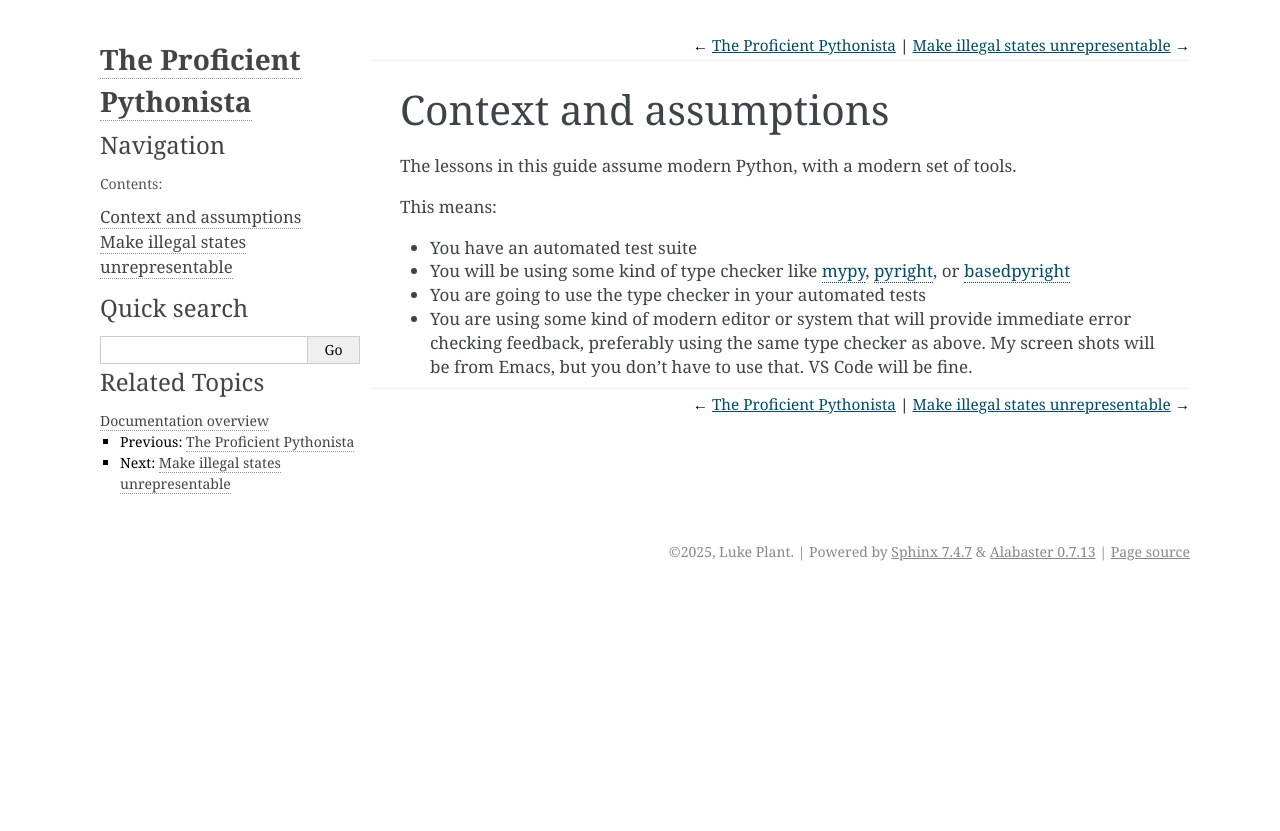
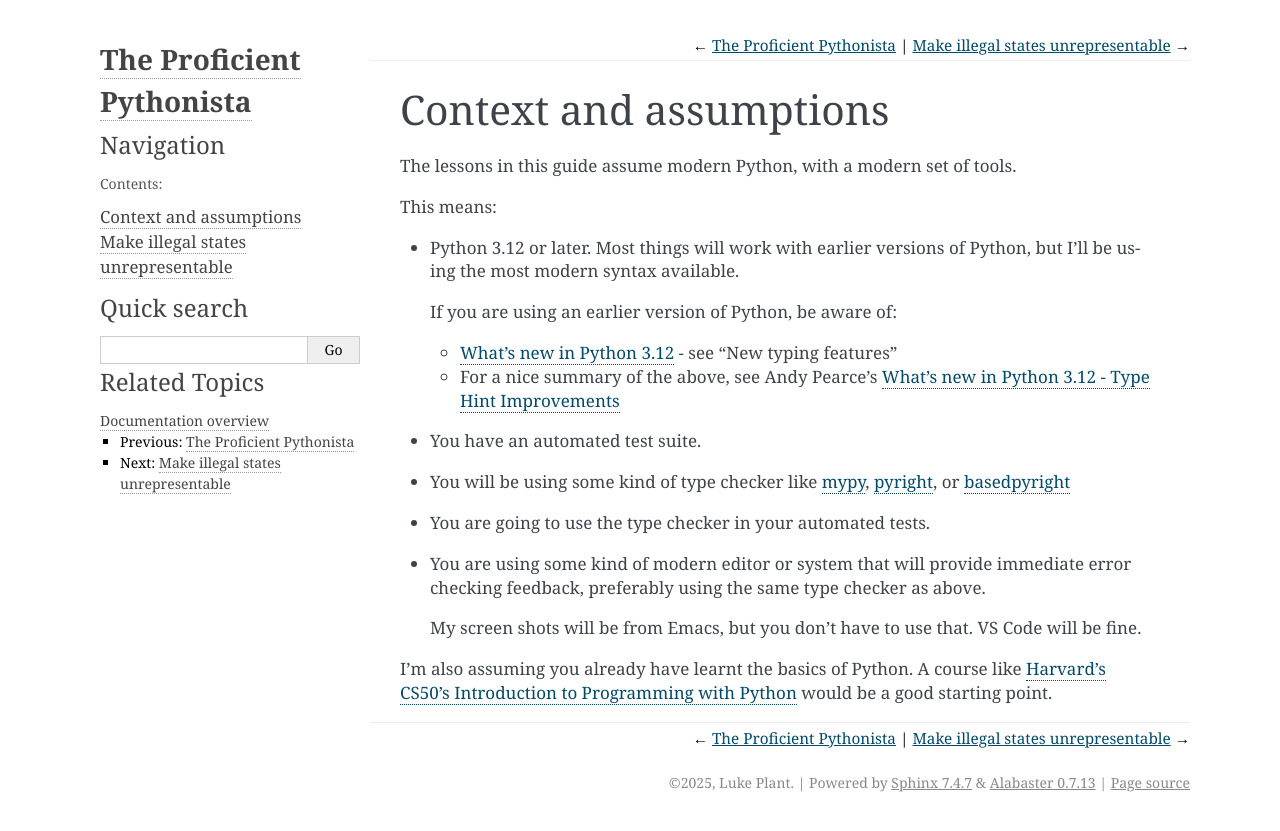
Before and after one commit to spookylukey/proficient-pythonista, a Sphinx documentation site: the page built from source/context_and_assumptions.rst, in a window 1280 px wide. Shown: the top 831 px of the page. Built offline with Sphinx 7.4.7, drawn with Linux system fonts in a browser that asks for light colours.

Commit message:
More on assumptions

```diff
--- a/source/context_and_assumptions.rst
+++ b/source/context_and_assumptions.rst
@@ -6,10 +6,23 @@ The lessons in this guide assume modern Python, with a modern set of tools.
 
 This means:
 
-- You have an automated test suite
+- Python 3.12 or later. Most things will work with earlier versions of Python, but I’ll be using the most modern syntax available.
+
+  If you are using an earlier version of Python, be aware of:
+
+  - `What’s new in Python 3.12 <https://docs.python.org/3/whatsnew/3.12.html>`_
+    - see “New typing features”
+  - For a nice summary of the above, see Andy Pearce’s `What’s new in Python 3.12 - Type Hint Improvements <https://www.andy-pearce.com/blog/posts/2023/Dec/whats-new-in-python-312-type-hint-improvements/>`_
+
+- You have an automated test suite.
 
 - You will be using some kind of type checker like `mypy <https://mypy.readthedocs.io/en/stable/>`_, `pyright <https://github.com/microsoft/pyright>`_, or `basedpyright <https://docs.basedpyright.com/latest/>`_
 
-- You are going to use the type checker in your automated tests
+- You are going to use the type checker in your automated tests.
 
-- You are using some kind of modern editor or system that will provide immediate error checking feedback, preferably using the same type checker as above. My screen shots will be from Emacs, but you don’t have to use that. VS Code will be fine.
+- You are using some kind of modern editor or system that will provide immediate error checking feedback, preferably using the same type checker as above.
+
+  My screen shots will be from Emacs, but you don’t have to use that. VS Code will be fine.
+
+
+I’m also assuming you already have learnt the basics of Python. A course like `Harvard’s CS50’s Introduction to Programming with Python <https://cs50.harvard.edu/python/>`_ would be a good starting point.
```
Also changed, not shown: source/make_illegal_states_unrepresentable.rst (+7 -1 lines).
